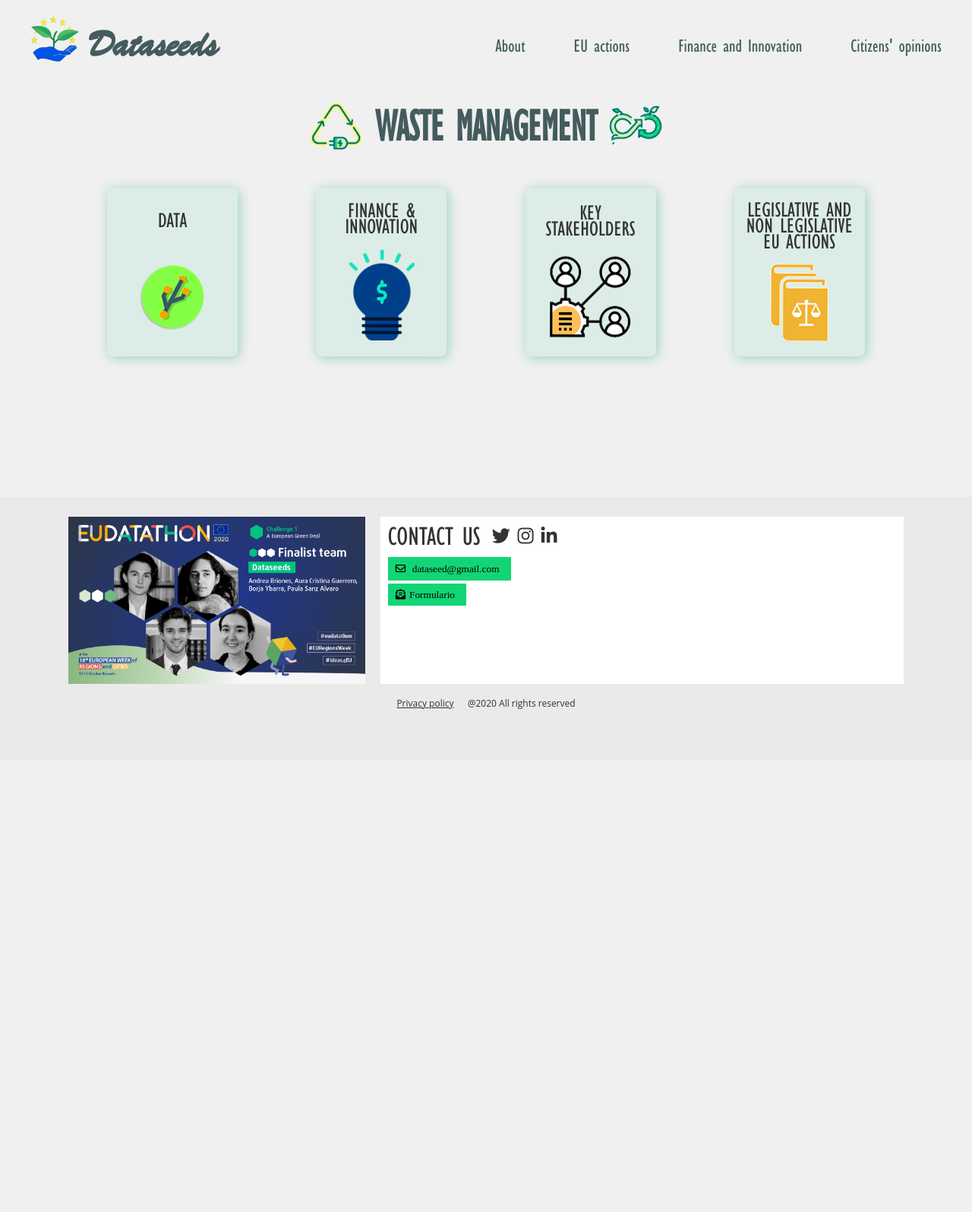
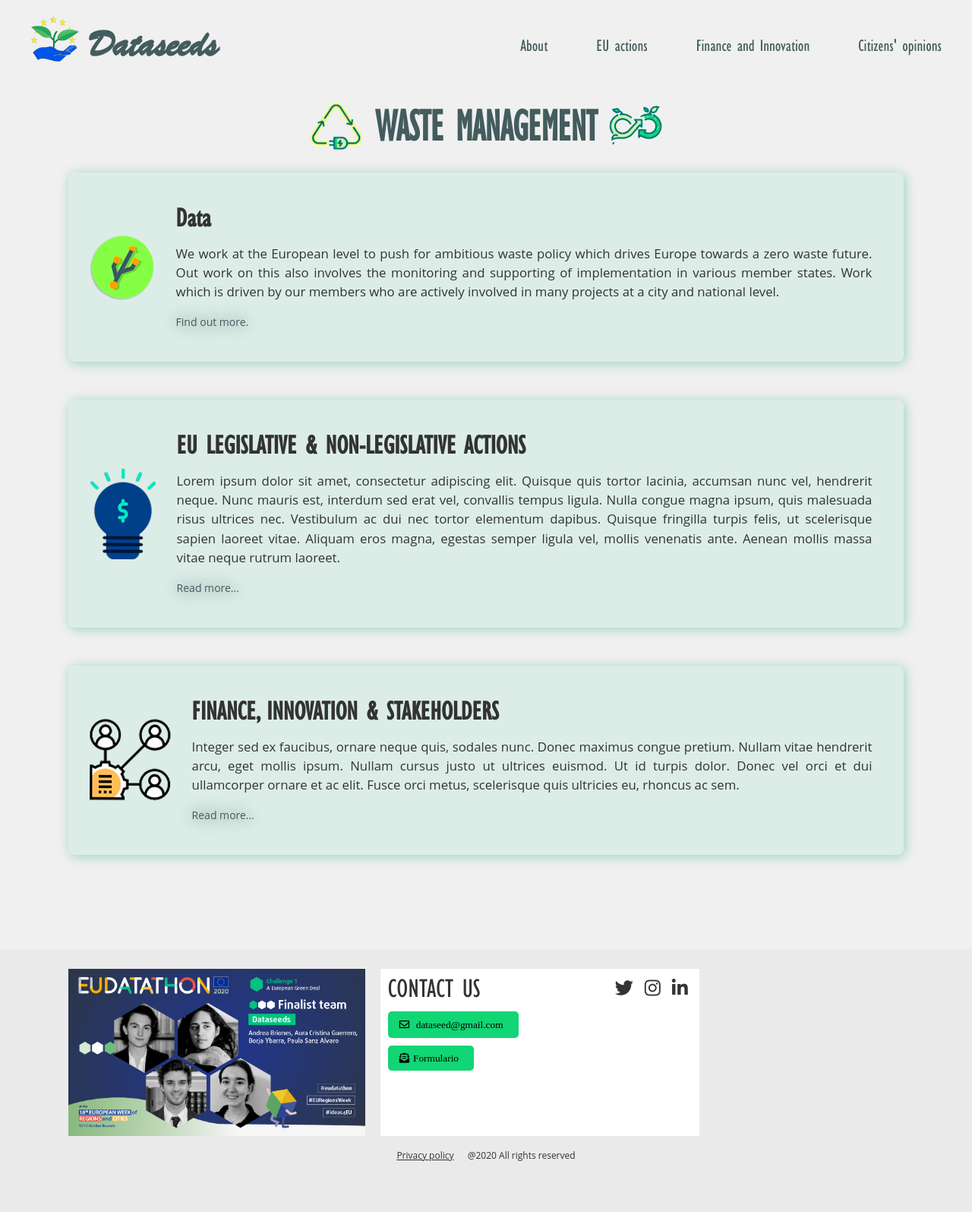
Before and after one commit to Dataseeds/dataseeds.github.io, a Jekyll site: the page built from web-dataseeds/0waste.md, in a window 1280 px wide. Shown: the whole page at 76% size. Built offline with Jekyll 4.4.1, drawn with Linux system fonts in a browser that asks for light colours; nearby versions of some CDN libraries; before the commit the page ends 1000 px from its top, so only the background shows below that.

```diff
--- a/web-dataseeds/0waste.md
+++ b/web-dataseeds/0waste.md
@@ -11,35 +11,30 @@ permalink: /waste
 		<h1>WASTE MANAGEMENT</h1>
 		<img src="/assets/icons/waste2.png">
 	</div>
-	<br/>
 	<div class="flex-container">
 		<div class="row">
-			<div>
-				<h3>DATA</h3>
+			<img class="card-img" src="/assets/icons/data.png">
+			<div class="card-descr">
+				<h2>Data</h2>
+				<p>We work at the European level to push for ambitious waste policy which drives Europe towards a zero waste future. Out work on this also involves the monitoring and supporting of implementation in various member states. Work which is driven by our members who are actively involved in many projects at a city and national level.</p>
+				<a href="#">Find out more.</a>
 			</div>
-			<img src="/assets/icons/data.png">
 		</div>
 		<div class="row">
-			<div>
-				<h3>FINANCE &</h3>
-				<h3>INNOVATION</h3>
+			<img class="card-img" src="/assets/icons/innovation.png">
+			<div class="card-descr">
+				<h2>EU LEGISLATIVE & NON-LEGISLATIVE ACTIONS</h2>
+				<p>Lorem ipsum dolor sit amet, consectetur adipiscing elit. Quisque quis tortor lacinia, accumsan nunc vel, hendrerit neque. Nunc mauris est, interdum sed erat vel, convallis tempus ligula. Nulla congue magna ipsum, quis malesuada risus ultrices nec. Vestibulum ac dui nec tortor elementum dapibus. Quisque fringilla turpis felis, ut scelerisque sapien laoreet vitae. Aliquam eros magna, egestas semper ligula vel, mollis venenatis ante. Aenean mollis massa vitae neque rutrum laoreet.</p>
+				<a href="#">Read more...</a>
 			</div>
-			<img src="/assets/icons/innovation.png">
 		</div>
 		<div class="row">
-			<div>
-				<h3>KEY</h3>
-				<h3>STAKEHOLDERS</h3>
+			<img class="card-img" src="/assets/icons/stakeholders.png">
+			<div class="card-descr">
+				<h2>FINANCE, INNOVATION & STAKEHOLDERS</h2>
+				<p>Integer sed ex faucibus, ornare neque quis, sodales nunc. Donec maximus congue pretium. Nullam vitae hendrerit arcu, eget mollis ipsum. Nullam cursus justo ut ultrices euismod. Ut id turpis dolor. Donec vel orci et dui ullamcorper ornare et ac elit. Fusce orci metus, scelerisque quis ultricies eu, rhoncus ac sem.</p>
+				<a href="#">Read more...</a>
 			</div>
-			<img src="/assets/icons/stakeholders.png">
-		</div>
-		<div class="row">
-			<div>
-				<h3>LEGISLATIVE AND</h3>
-				<h3>NON LEGISLATIVE</h3>
-				<h3>EU ACTIONS</h3>
-			</div>
-			<img src="/assets/icons/legislative.png">
 		</div>
 	</div>
 
--- a/web-dataseeds/_includes/header.html
+++ b/web-dataseeds/_includes/header.html
@@ -6,14 +6,14 @@
                 <a class="logo-text" href="/">Dataseeds</a>
             </div>
             <input type="checkbox" id="nav" /><label for="nav"></label>
-            <div class="site-nav-right">
-                <ul>
-                    {% for page in site.pages %} {% if page.title and page.visible %}
-                    <li>
-                        <a href="{{ page.url | prepend: site.baseurl }}"></li>
-                    {{ page.title }}</a> {% endif %} {% endfor %}
-                </ul>
-            </div>
+
+            <ul>
+                {% for page in site.pages %} {% if page.title and page.visible %}
+                <li>
+                    <a href="{{ page.url | prepend: site.baseurl }}">
+                        {{ page.title }}</a></li> {% endif %} {% endfor %}
+            </ul>
+
         </nav>
     </div>
 </header>
--- a/web-dataseeds/_sass/_base.scss
+++ b/web-dataseeds/_sass/_base.scss
@@ -189,6 +189,8 @@ h5,
 h6 {
     font-family: Gill Sans MT Condesed;
     font-weight: 100;
+    width: 100%;
+    font-weight: 800;
 }
 
 header {
@@ -228,18 +230,19 @@ a:hover {
 .site-nav-right {
     float: right;
     display: inline-flex;
+    margin-top: 20px;
     a {
         font-family: Gill Sans MT Condesed;
         font-size: 24px;
         text-align: center;
         line-height: 40px;
-        &:not(:first-child) {
-            margin-left: 5vw;
-        }
     }
     ul {
         list-style: none;
         display: inline-flex;
+        li:not(:first-child) {
+            margin-left: 5vw;
+        }
     }
 }
 
@@ -249,7 +252,6 @@ a:hover {
 }
 
 .logo-text {
-    color: #777;
     font-weight: 800;
     font-size: min(3.3em, 12vw);
     font-family: Brush Script MT;
@@ -260,12 +262,27 @@ a:hover {
     }
 }
 
-h1 {
-    text-align: center;
+nav>ul {
+    float: right;
+    list-style: none;
+}
+
+nav>ul>li {
+    float: left;
+    font-size: 22px;
+    font-family: Gill Sans MT Condesed;
+    line-height: 40px;
+    &:not(:first-child) {
+        margin-left: 5vw;
+    }
+}
+
+nav>ul>li>a {
+    cursor: pointer;
+    display: block;
+    outline: none;
     width: 100%;
-    margin-top: 120px;
-    font-weight: 800;
-    font-size: 40px;
+    text-decoration: none;
 }
 
 [type="checkbox"],
@@ -274,8 +291,8 @@ label {
 }
 
 @media screen and (max-width: $on-laptop) {
-    .site-nav-right {
-        display: none !important;
+    nav ul {
+        display: none;
     }
     label {
         display: block;
@@ -306,8 +323,28 @@ label {
     nav a {
         color: #777;
     }
-    h1 {
-        font-size: 26px;
+    nav ul li {
+        background: #f8f8f8;
+        color: white;
+        display: grid;
+        float: none;
+        margin: auto 0;
+        text-align: left;
+        text-indent: 20px;
+        a {
+            color: white;
+        }
+    }
+    nav>ul li ul li {
+        display: block;
+        float: none;
+    }
+    nav>ul li ul {
+        display: block;
+        position: relative;
+        width: 100%;
+        z-index: 9999;
+        float: none;
     }
 }
 
@@ -350,12 +387,15 @@ label {
 .footer-contact {
     background: white;
     margin-left: 10px;
+    height: 220px;
     width: 100%;
+    max-width: 420px;
     h1 {
         font-weight: 100;
         font-size: 2.5em;
         text-align: left;
         margin: 15px 10px;
+        margin-right: auto;
     }
     @media screen and (max-width: $on-laptop) {
         margin-left: 0;
@@ -380,8 +420,9 @@ label {
 .social-links button {
     background: #12D575;
     border: none;
-    margin: 2px 0;
-    padding: 8px 10px;
+    border-radius: 5px;
+    margin: 5px 0;
+    padding: 10px 15px;
     div {
         display: flex;
     }
@@ -405,7 +446,8 @@ label {
     display: flex;
     a {
         font-size: 24px;
-        margin: auto 5px;
+        margin: auto 0;
+        margin-right: 15px;
     }
     h1 {
         width: auto;
--- a/web-dataseeds/_sass/_layout.scss
+++ b/web-dataseeds/_sass/_layout.scss
@@ -32,6 +32,7 @@
     h3 {
         color: $main-dark-blue;
         font-size: min(2.5em, 5vw);
+        font-weight: 100;
         line-height: 1em;
         margin: auto;
         text-align: center;
@@ -116,7 +117,7 @@
 .centered-title {
     display: flex;
     justify-content: center;
-    margin-bottom: 2vw;
+    margin-bottom: 3vh;
     h1 {
         color: $main-dark-blue;
         font-size: min(10vw, 4em);
@@ -136,14 +137,16 @@
 .flex-container {
     align-items: center;
     display: flex;
+    flex-direction: column;
     flex-wrap: wrap;
     justify-content: center;
     padding: 0;
     margin: 0;
     list-style: none;
-    h3 {
-        font-size: 2em;
-        text-align: center;
+    h2 {
+        font-size: 2.5em;
+        font-weight: 600;
+        line-height: 1em;
     }
     img {
         display: flex;
@@ -155,18 +158,27 @@
     background: #00C68015;
     border-radius: 8px;
     box-shadow: 2px 2px 15px #00A66060;
-    display: grid;
+    display: flex;
+    flex-direction: row;
     margin: auto;
     margin-bottom: 50px;
-    padding: 1%;
-    width: 150px;
-    height: 200px;
-    div {
-        margin: auto;
+    @media screen and (max-width: $on-laptop) {
+        flex-direction: column;
+        max-width: 85vw;
     }
-    &:hover {
-        box-shadow: 5px 5px 25px #00A66070;
-        transform: scale(1.05);
+}
+
+.card-img {
+    padding: 2em;
+}
+
+.card-descr {
+    margin: auto 0;
+    padding: 3em;
+    padding-left: 0;
+    @media screen and (max-width: $on-laptop) {
+        padding: 2em;
+        padding-top: 0;
     }
 }
 
@@ -188,19 +200,41 @@
 			About page
 #################################### */
 
+.about-flex-container {
+    align-items: center;
+    display: flex;
+    flex-direction: row;
+    flex-wrap: wrap;
+    column-gap: 2vw;
+    justify-content: center;
+    padding: 0;
+    margin: 0;
+    list-style: none;
+    h2 {
+        font-size: 2.5em;
+        font-weight: 600;
+        line-height: 1em;
+    }
+    img {
+        display: flex;
+        margin: auto;
+    }
+}
+
 .about-row {
     background: white;
-    box-shadow: 0px 0px 25px #00000033;
+    box-shadow: 0px 0px 20px #999999;
     display: grid;
     margin: auto;
-    margin-bottom: 50px;
+    margin-bottom: 4vh;
     padding: 1%;
+    transition: all .2s ease-in-out;
     div {
         margin: auto;
     }
     img {
         height: 260px;
-        margin-bottom: 50px;
+        margin-bottom: 15%;
         width: 260px;
         @media screen and (max-width: $on-laptop) {
             width: 40vw;
@@ -208,7 +242,7 @@
         }
     }
     &:hover {
-        box-shadow: 5px 5px 25px #00A66070;
+        box-shadow: 0px 0px 40px #999999;
         transform: scale(1.05);
     }
 }
```
Also changed, not shown: web-dataseeds/1about.md (+1 -1 lines), web-dataseeds/assets/404.png.
